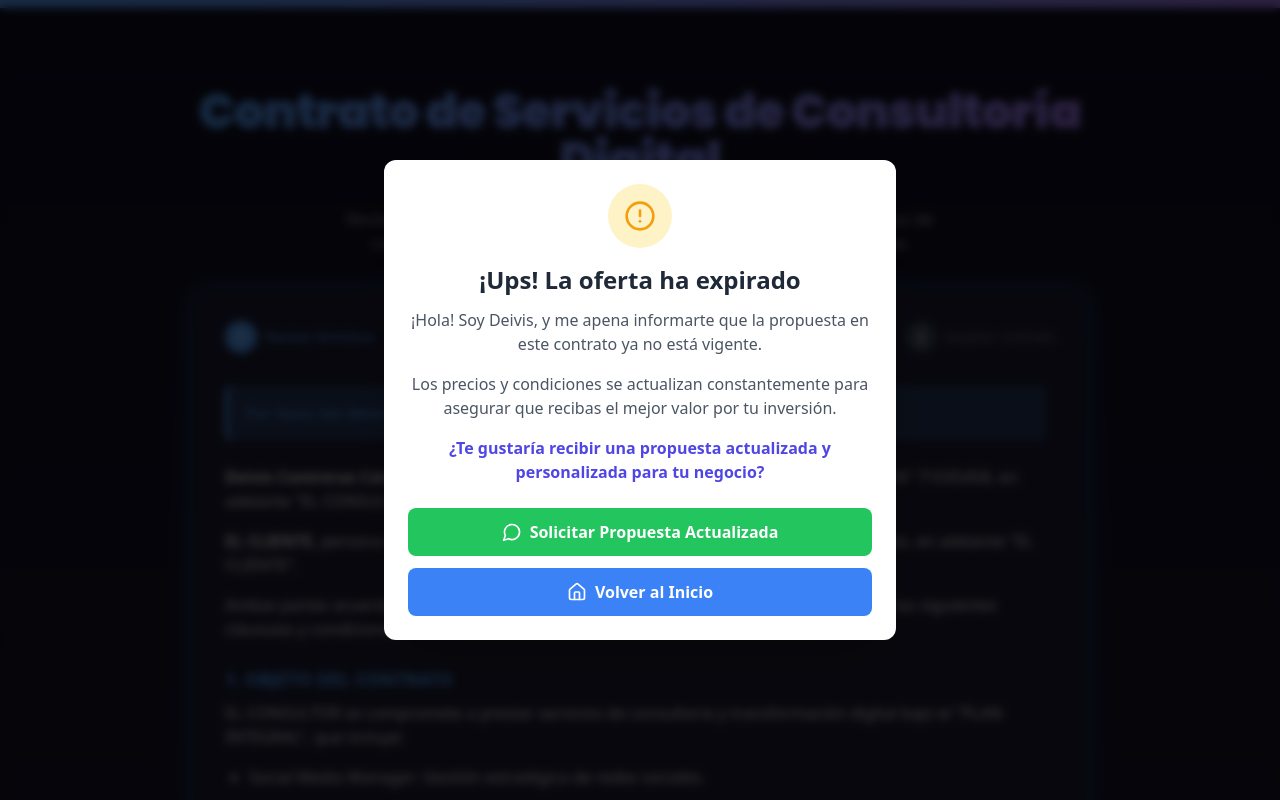
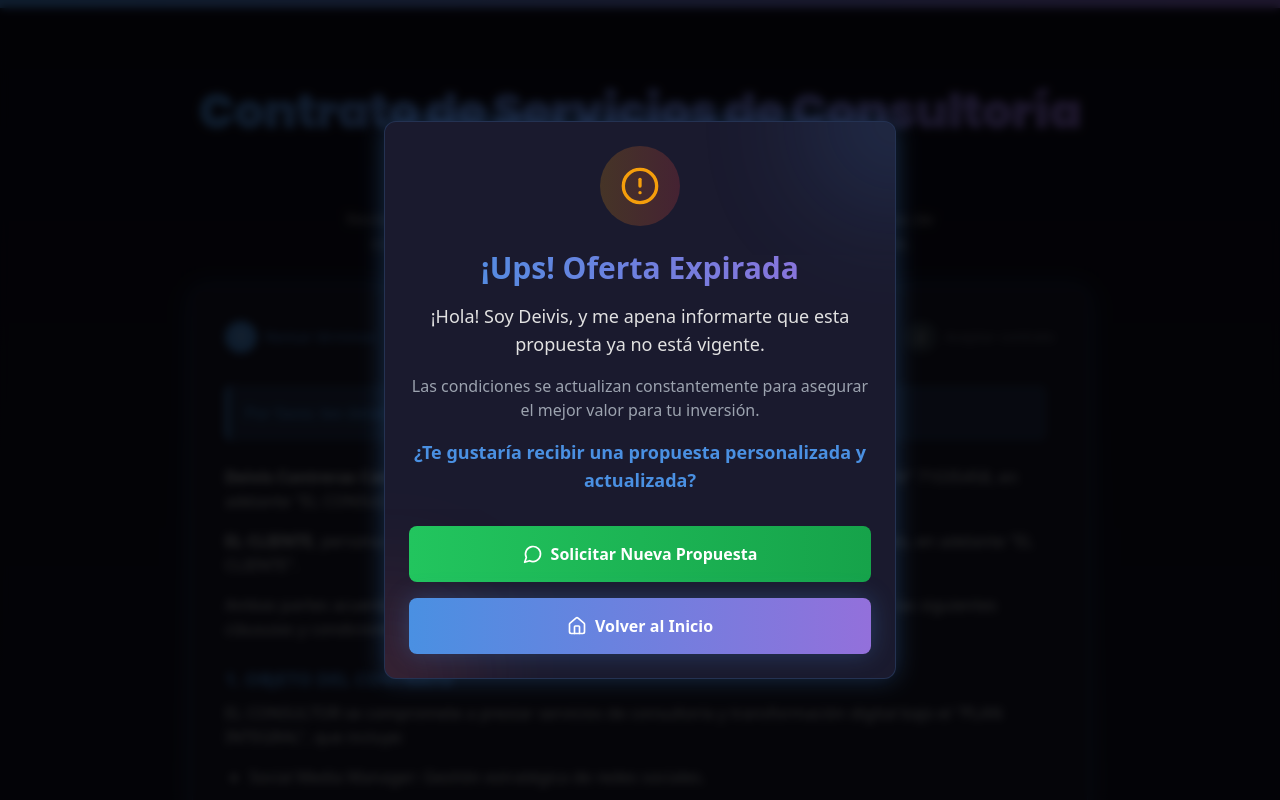
Before and after one commit to deivipluss/landing, a Next.js app: page /contrato in a window 1280 px wide. Shown: the top 800 px of the page. Built offline with nearby package versions, Linux system fonts and the light colour scheme.

Commit message:
estadodescuento

```diff
--- a/app/contrato/page.tsx
+++ b/app/contrato/page.tsx
@@ -225,47 +225,51 @@ export default function ContratoPage() {
     <>
       {/* Popup Modal Bloqueante */}
       {showBlockingModal && (
-        <div className="fixed inset-0 bg-black/70 backdrop-blur-sm flex items-center justify-center z-[9999] p-4">
+        <div className="fixed inset-0 bg-black/80 backdrop-blur-sm flex items-center justify-center z-[9999] p-4">
           <motion.div
             initial={{ scale: 0.9, opacity: 0 }}
             animate={{ scale: 1, opacity: 1 }}
-            className="bg-white rounded-xl shadow-2xl p-6 max-w-lg w-full mx-auto"
+            className="bg-[#1A1A2E] rounded-xl shadow-glow max-w-lg w-full mx-auto border border-[#4A90E2]/20 relative overflow-hidden"
           >
-            <div className="text-center">
-              <div className="bg-amber-100 w-16 h-16 rounded-full flex items-center justify-center mx-auto mb-4">
-                <AlertCircle className="h-8 w-8 text-amber-500" />
+            {/* Efectos de resplandor */}
+            <div className="absolute -top-20 -right-20 w-40 h-40 bg-[#4A90E2] rounded-full opacity-20 blur-3xl"></div>
+            <div className="absolute -bottom-20 -left-20 w-40 h-40 bg-[#FF5C5C] rounded-full opacity-20 blur-3xl"></div>
+
+            <div className="relative p-6 text-center z-10">
+              <div className="bg-gradient-to-r from-amber-500/20 to-red-500/20 w-20 h-20 rounded-full flex items-center justify-center mx-auto mb-6">
+                <AlertCircle className="h-10 w-10 text-amber-500" />
               </div>
 
-              <h2 className="text-2xl font-bold text-gray-800 mb-3">
-                ¡Ups! La oferta ha expirado
+              <h2 className="text-3xl font-bold text-transparent bg-clip-text bg-gradient-to-r from-[#4A90E2] to-[#9370DB] mb-4">
+                ¡Ups! Oferta Expirada
               </h2>
 
-              <div className="space-y-4 mb-6">
-                <p className="text-gray-600">
-                  ¡Hola! Soy Deivis, y me apena informarte que la propuesta en este contrato ya no está vigente.
+              <div className="space-y-4 mb-8">
+                <p className="text-[#E1E1E1] text-lg">
+                  ¡Hola! Soy Deivis, y me apena informarte que esta propuesta ya no está vigente.
                 </p>
-                <p className="text-gray-600 font-medium">
-                  Los precios y condiciones se actualizan constantemente para asegurar que recibas el mejor valor por tu inversión.
+                <p className="text-gray-400">
+                  Las condiciones se actualizan constantemente para asegurar el mejor valor para tu inversión.
                 </p>
-                <p className="text-indigo-600 font-semibold">
-                  ¿Te gustaría recibir una propuesta actualizada y personalizada para tu negocio?
+                <p className="text-[#4A90E2] font-semibold text-lg">
+                  ¿Te gustaría recibir una propuesta personalizada y actualizada?
                 </p>
               </div>
 
-              <div className="space-y-3">
+              <div className="space-y-4">
                 <a
-                  href="https://wa.me/51999113934?text=Hola%20Deivis,%20me%20interesa%20recibir%20una%20propuesta%20actualizada%20para%20mi%20negocio"
+                  href="https://api.whatsapp.com/send?phone=+51989843709&text=Hola%20Deivis,%20quiero%20recibir%20una%20nueva%20cotizaci%C3%B3n%20para%20formalizar%20el%20contrato!"
                   target="_blank"
                   rel="noopener noreferrer"
-                  className="bg-green-500 hover:bg-green-600 text-white w-full py-3 rounded-lg font-semibold flex items-center justify-center transition-colors"
+                  className="bg-gradient-to-r from-green-500 to-green-600 hover:from-green-600 hover:to-green-700 text-white w-full py-4 rounded-lg font-semibold flex items-center justify-center transition-all duration-300 shadow-glow-green"
                 >
                   <MessageCircle className="h-5 w-5 mr-2" />
-                  Solicitar Propuesta Actualizada
+                  Solicitar Nueva Propuesta
                 </a>
 
                 <button
                   onClick={() => window.location.href = "/"}
-                  className="bg-blue-500 hover:bg-blue-600 text-white w-full py-3 rounded-lg font-semibold flex items-center justify-center transition-colors"
+                  className="bg-gradient-to-r from-[#4A90E2] to-[#9370DB] hover:from-[#4A90E2]/90 hover:to-[#9370DB]/90 text-white w-full py-4 rounded-lg font-semibold flex items-center justify-center transition-all duration-300 shadow-glow"
                 >
                   <Home className="h-5 w-5 mr-2" />
                   Volver al Inicio
@@ -399,7 +403,7 @@ export default function ContratoPage() {
                 >
                   <path
                     fillRule="evenodd"
-                    d="M9.707 16.707a1 1 0 01-1.414 0l-6-6a1 1 0 010-1.414l6-6a1 1 0 011.414 1.414L5.414 9H17a1 1 0 110 2H5.414l4.293 4.293a1 1 0 010 1.414z"
+                    d="M9.707 16.707a1 1 0 01-1.414 0l-6-6a1 1 0 010-1.414l6-6a1 1 0 011.414 1.414L5.414 9H17a1 1 0 110-2H5.414l4.293 4.293a1 1 0 010 1.414z"
                     clipRule="evenodd"
                   />
                 </svg>
@@ -555,7 +559,7 @@ export default function ContratoPage() {
                           strokeLinecap="round"
                           strokeLinejoin="round"
                           strokeWidth={2}
-                          d="M17 17h2a2 2 0 002-2v-4a2 2 0 00-2-2H5a2 2 0 00-2 2h2m2 4h6a2 2 0 002-2v-4a2 2 0 00-2-2H9a2 2 0 00-2 2v4a2 2 0 002 2zm8-12V5a2 2 0 00-2-2H9a2 2 0 00-2 2v4h10z"
+                          d="M17 17h2a2 2 0 002-2v-4a2 2 0 00-2-2H5a2 2 0 00-2 2h1v2a2 2 0 002 2h6a2 2 0 002-2v-4a2 2 0 00-2-2H9a2 2 0 00-2 2v4a2 2 0 002 2zm8-12V5a2 2 0 00-2-2H9a2 2 0 00-2 2v4h10z"
                         />
                       </svg>
                       <span className="text-xs mt-1">
```
